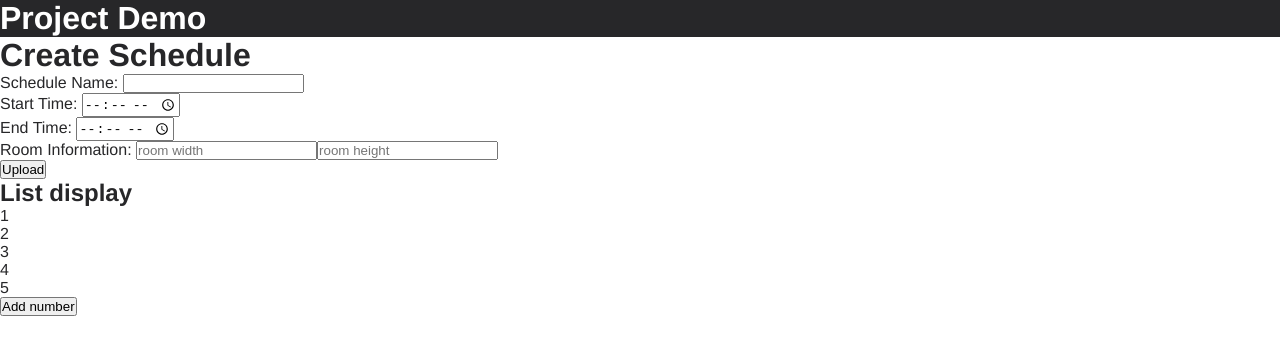
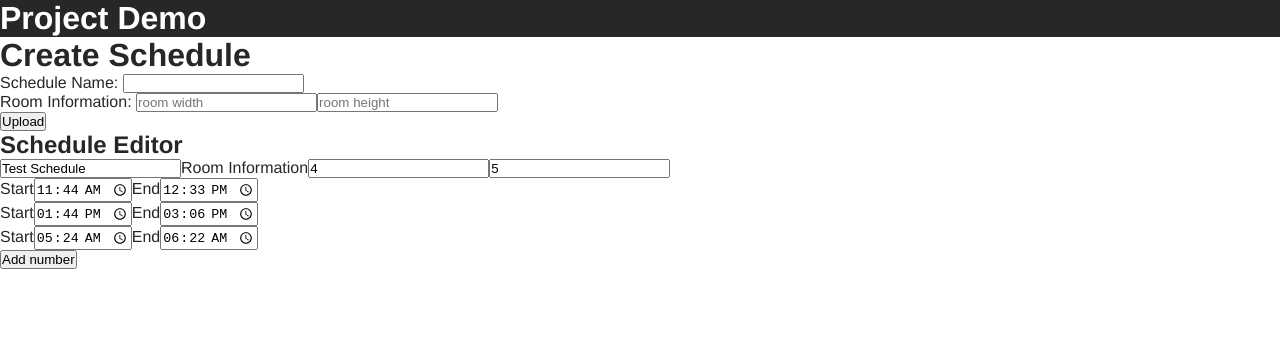
Before and after one commit to GabeFiorot/degreeProject, an Angular app: page / in a window 1280 px wide. Shown: the top 354 px of the page. Built offline with nearby package versions, Linux system fonts and the light colour scheme.

Commit message:
made schedule editor but its just a viewer actually

```diff
--- a/src/app/Room.ts
+++ b/src/app/Room.ts
@@ -1,6 +1,6 @@
 export class Room{
 
-    roomwidth: number;
+    roomWidth: number;
     roomHeight: number;
 
 }
--- a/src/app/SchedulePeriod.ts
+++ b/src/app/SchedulePeriod.ts
@@ -2,6 +2,7 @@ import { Time } from "@angular/common";
 
 export class SchedulePeriod{
 
+    id: number;
     startTime: Time;
     endTime: Time;
 }
--- a/src/app/schedule-builder/schedule-builder.component.html
+++ b/src/app/schedule-builder/schedule-builder.component.html
@@ -8,18 +8,7 @@
       </label>
       <input type="text" name="nameInput" id="nameInput" />
     </div>
-    <div>
-      <label>
-        Start Time:
-      </label>
-      <input type="time" name="start" id="start" />
-    </div>
-    <div>
-      <label>
-        End Time:
-      </label>
-      <input type="time" name="end" id="end" />
-    </div>
+
     <div>
       <label>
         Room Information:
@@ -33,10 +22,19 @@
   </form>
 
   <div>
-    <h2>List display</h2>
-    <ul class="listdisplay">
-      <li *ngFor='let value of list'>
-        <span class="listout">{{value}}</span>
+    <h2>Schedule Editor</h2>
+    <ul class="ScheduleDisplay">
+      <input type="text" name="scheduleName" id="scheduleName" value={{sched.name}}/>
+      <label>Room Information</label>
+      <input type="number" name="roomW" id="roomW" value={{sched.room.roomWidth}}/>
+      <input type="number" name="roomH" id="roomH" value={{sched.room.roomHeight}}/>
+      <li *ngFor='let period of sched.periods'>
+          <label>Start</label>
+          <input type="time" name=startTime{{period.id}}
+          id=startTime{{period.id}} value={{makeTime(period.startTime)}}/>
+          <label>End</label>
+          <input type="time" name=endTime{{period.id}}
+          id=endTime{{period.id}} value={{makeTime(period.endTime)}}/>
       </li>
     </ul>
     <button (click)="onClick()">Add number</button>
--- a/src/app/schedule-builder/schedule-builder.component.ts
+++ b/src/app/schedule-builder/schedule-builder.component.ts
@@ -3,6 +3,11 @@ import { ScheduleService } from './../schedule.service';
 import { Schedule } from './../Schedule';
 import { Component, OnInit } from '@angular/core';
 import { FormBuilder, FormGroup, FormControl } from '@angular/forms';
+import { SchedulePeriod } from '../SchedulePeriod';
+import { Room } from '../Room';
+import { Time } from '@angular/common';
+
+
 
 @Component({
   selector: 'app-schedule-builder',
@@ -19,13 +24,41 @@ export class ScheduleBuilderComponent implements OnInit
   //schedule: Schedule;
   constructor(private httpClient: HttpClient) { }
   list:number[] = [1,2,3,4,5];
+  sched: Schedule;
   ngOnInit()
   {
+    this.sched = new Schedule();
+   this.sched.name = "Test Schedule";
+   this.sched.room = {roomWidth: 4, roomHeight: 5};
+   this.sched.periods = [{id:1, startTime:{hours:11, minutes:44}, endTime:{hours:12, minutes:33}},
+    {id:2, startTime:{hours:13, minutes:44}, endTime:{hours:15, minutes:6}},
+    {id:3, startTime:{hours:5, minutes:24}, endTime:{hours:6, minutes:22}}]
+  }
 
+  makeTime(time:Time)
+  {
+    var hoursAdj = "";
+    var minutesAdj = "";
+    if(time.hours<10)
+    {
+      hoursAdj = "0" + time.hours.toString();
+    }else{
+      hoursAdj = time.hours.toString();
+    }
+    if(time.minutes<10)
+    {
+      minutesAdj = "0" + time.minutes.toString();
+    }else{
+      minutesAdj = time.minutes.toString();
+    }
+    console.log(hoursAdj + ":" + minutesAdj);
+
+    return (hoursAdj + ":" + minutesAdj);
   }
 
   onClick(){
-    this.list[this.list.length] = this.list.length;
+    //this.list[this.list.length] = this.list.length;
+    this.sched.periods.push(new SchedulePeriod)
   }
 
   onSubmit(event: any) {
```
